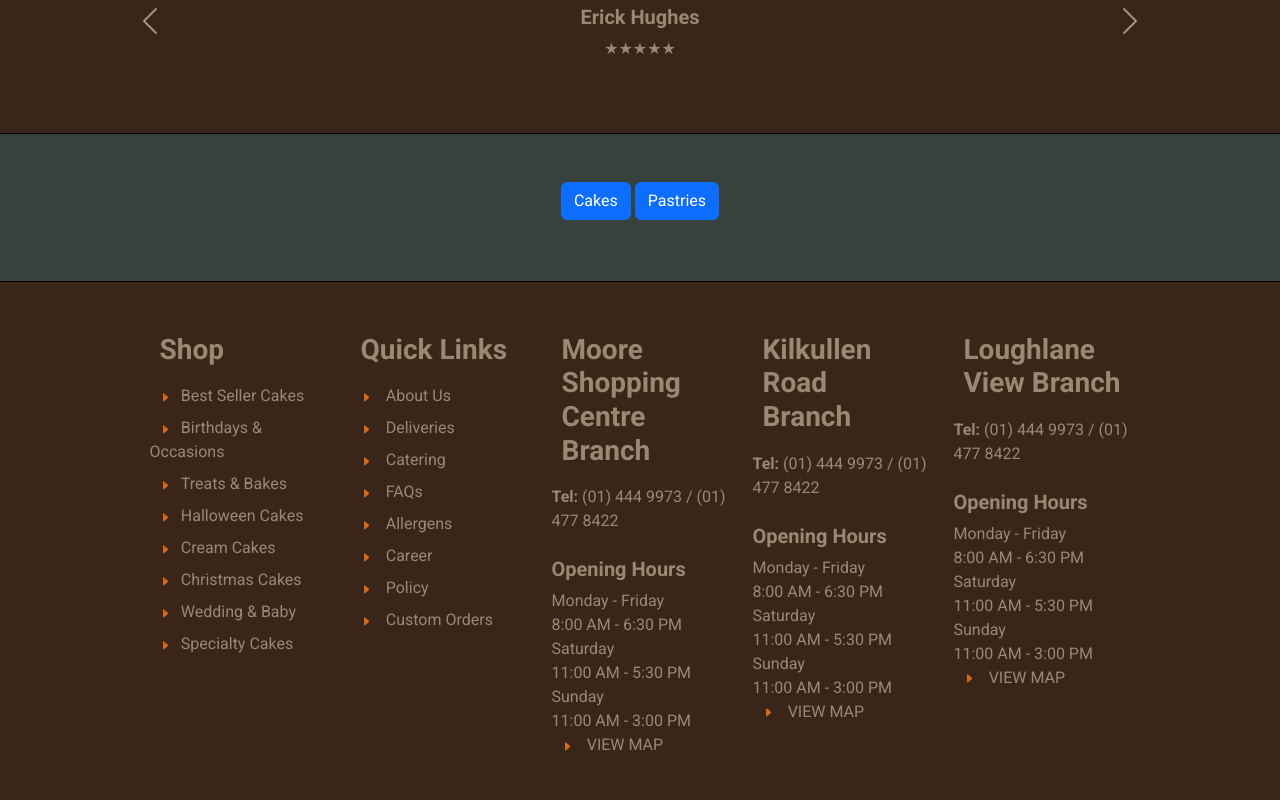
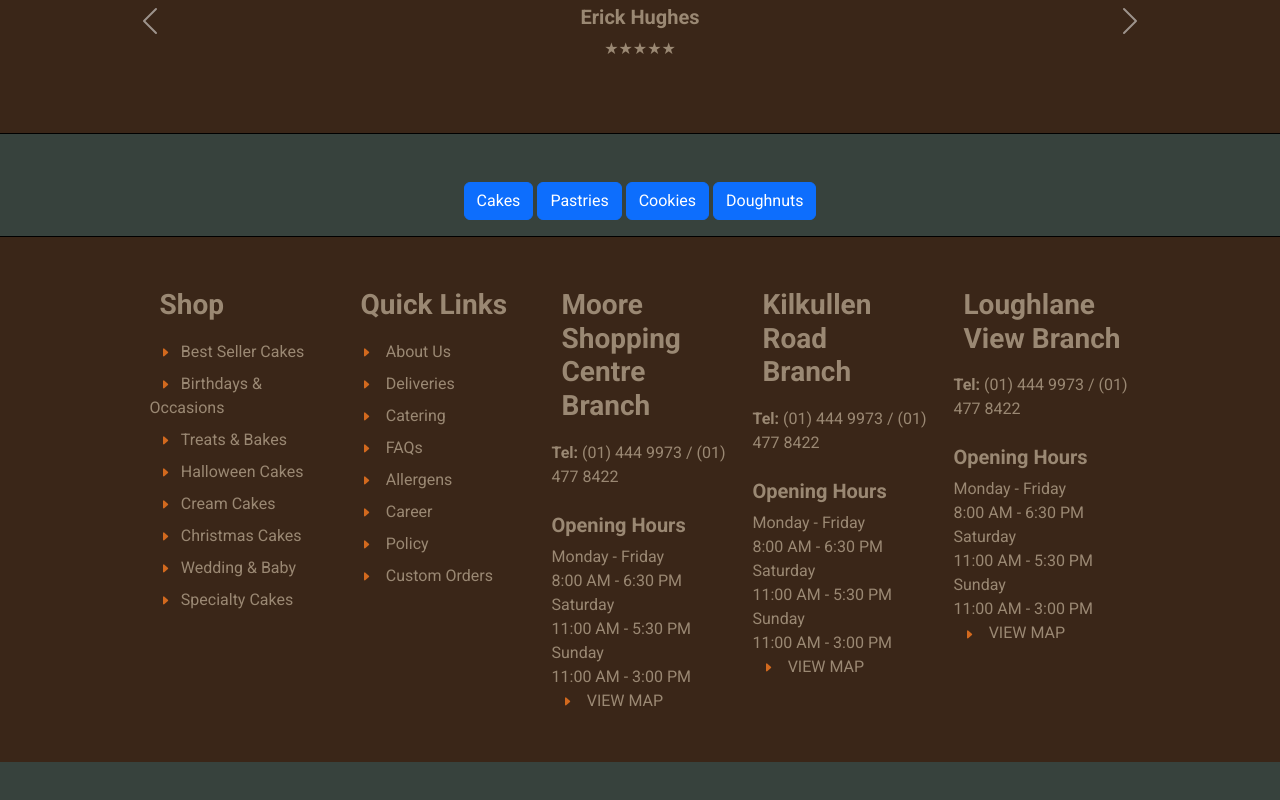
Before and after one commit to FredH2O/Bakery-Shop, a React (Create React App) app: page / in a window 1280 px wide. Shown: the part 2203-3003 px from the top of the page. After the commit the page ends 2965 px from the top, so only its background shows below. Built offline with nearby package versions, Linux system fonts and the light colour scheme; the HTML template or start-up script is replaced by a standard one; a web font is replaced by a local one.

Commit message:
Fixing categories altogether to make it work

```diff
--- a/src/components/App/App.jsx
+++ b/src/components/App/App.jsx
@@ -11,6 +11,7 @@ import Categories from "../Categories/Categories";
 
 function App() {
   const [cartItems, setCartItems] = useState([]);
+  const [category, setCategory] = useState("cakes");
 
   const addedToCart = (item) => {
     console.log("Adding to cart:", item);
@@ -27,8 +28,12 @@ function App() {
         <IconDetails />
         <GridCards />
         <ReviewCarousel />
-        <Categories />
-        <ItemList onAddToCart={addedToCart} />
+        <Categories setCategory={setCategory} />
+        <div className="collapse" id={`collapse-${category}`}>
+          <div className="card card-body">
+            <ItemList category={category} onAddToCart={addedToCart} />
+          </div>
+        </div>
       </main>
       <Footer />
     </div>
--- a/src/components/Categories/Categories.jsx
+++ b/src/components/Categories/Categories.jsx
@@ -1,9 +1,4 @@
-import { useState } from "react";
-import ItemList from "../ItemCards/ItemLists";
-import { itemList } from "../ItemCards/Items";
-
-export default function Categories() {
-  const [category, setCategory] = useState("cakes");
+function Categories({ setCategory }) {
   return (
     <>
       <p className="d-inline-flex gap-1">
@@ -11,9 +6,9 @@ export default function Categories() {
           className="btn btn-primary"
           type="button"
           data-bs-toggle="collapse"
-          data-bs-target="#collapseExample"
+          data-bs-target="#collapse-cakes"
           aria-expanded="false"
-          aria-controls="collapseExample"
+          aria-controls="collapse-cakes"
           onClick={() => setCategory("cakes")}
         >
           Cakes
@@ -22,19 +17,38 @@ export default function Categories() {
           className="btn btn-primary"
           type="button"
           data-bs-toggle="collapse"
-          data-bs-target="#collapseExample"
+          data-bs-target="#collapse-pastries"
           aria-expanded="false"
-          aria-controls="collapseExample"
+          aria-controls="collapse-pastries"
           onClick={() => setCategory("pastries")}
         >
           Pastries
         </button>
+        <button
+          className="btn btn-primary"
+          type="button"
+          data-bs-toggle="collapse"
+          data-bs-target="#collapse-cookies"
+          aria-expanded="false"
+          aria-controls="collapse-cookies"
+          onClick={() => setCategory("cookies")}
+        >
+          Cookies
+        </button>
+        <button
+          className="btn btn-primary"
+          type="button"
+          data-bs-toggle="collapse"
+          data-bs-target="#collapse-doughnuts"
+          aria-expanded="false"
+          aria-controls="collapse-doughnuts"
+          onClick={() => setCategory("doughnuts")}
+        >
+          Doughnuts
+        </button>
       </p>
-      <div className="collapse" id="collapseExample">
-        <div className="card card-body">
-          <ItemList category={category} />
-        </div>
-      </div>
     </>
   );
 }
+
+export default Categories;
--- a/src/components/ItemCards/ItemCards.jsx
+++ b/src/components/ItemCards/ItemCards.jsx
@@ -1,6 +1,7 @@
 import "./ItemCards.css";
 
 function ItemCards({ img, alt, title, text, price, onAddToCart, ...props }) {
+  //console.log('onAddToCart prop:', onAddToCart);
   return (
     <div className="card item-cards" style={{ width: "18rem" }} {...props}>
       <img src={img} className="card-img-top" alt={alt} />
--- a/src/components/ItemCards/ItemLists.jsx
+++ b/src/components/ItemCards/ItemLists.jsx
@@ -1,7 +1,8 @@
+import React from "react";
 import ItemCards from "./ItemCards";
 import { itemList } from "./Items";
 
-export default function ItemList({ category, onAddToCart }) {
+function ItemList({ category, onAddToCart }) {
   const selectedItems = itemList[category] || [];
 
   return (
@@ -23,3 +24,5 @@ export default function ItemList({ category, onAddToCart }) {
     </div>
   );
 }
+
+export default ItemList;
--- a/src/components/ItemCards/Items.js
+++ b/src/components/ItemCards/Items.js
@@ -146,5 +146,12 @@ export const itemList = {
       text: "A luxurious chocolate gateau, perfect for a sophisticated wedding celebration.",
       price: "€250",
     },
+    {
+      img: "/images/cake1.png",
+      alt: "Cake",
+      title: "Black Gateu Wedding Cake",
+      text: "A luxurious chocolate gateau, perfect for a sophisticated wedding celebration.",
+      price: "€250",
+    },
   ],
 };
```
